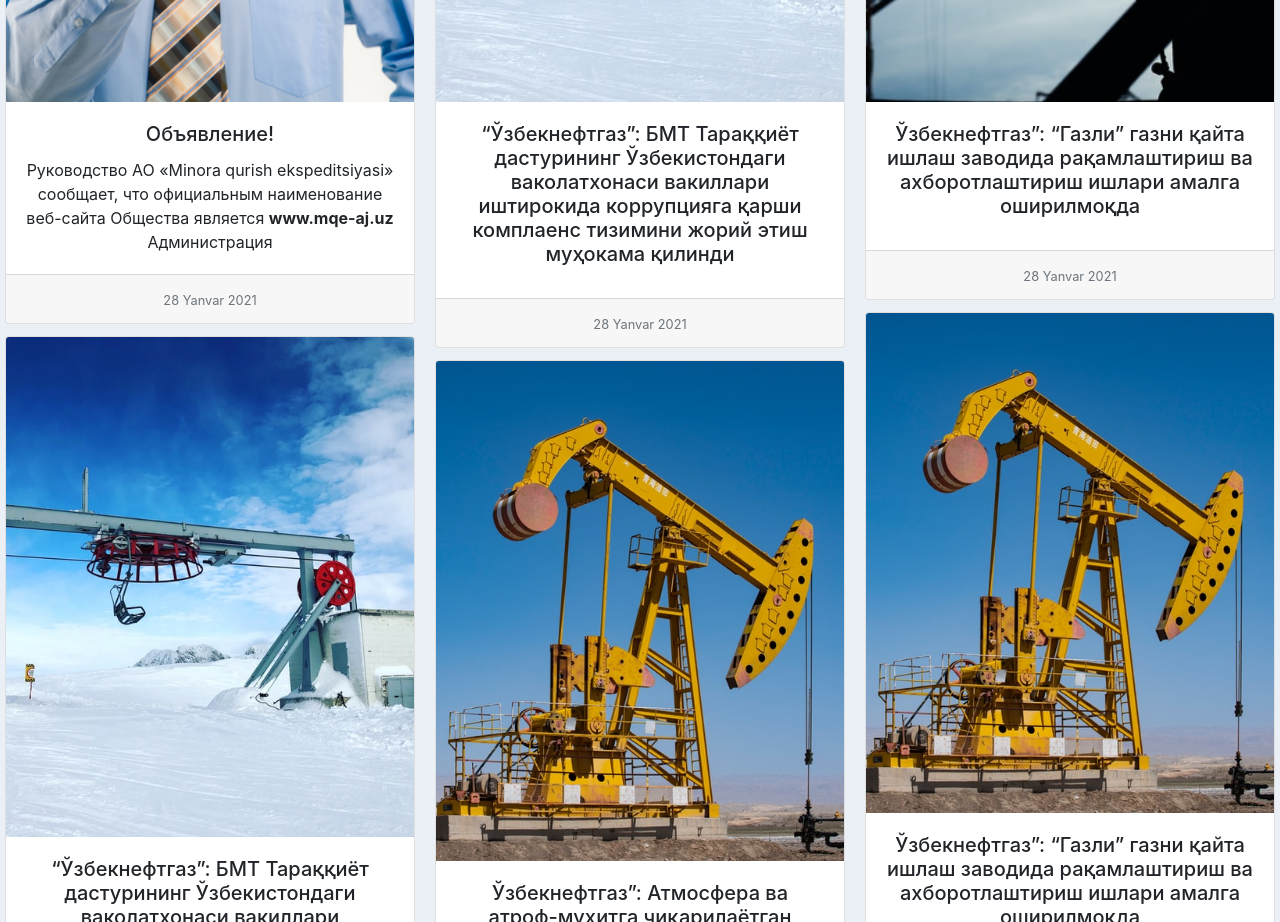
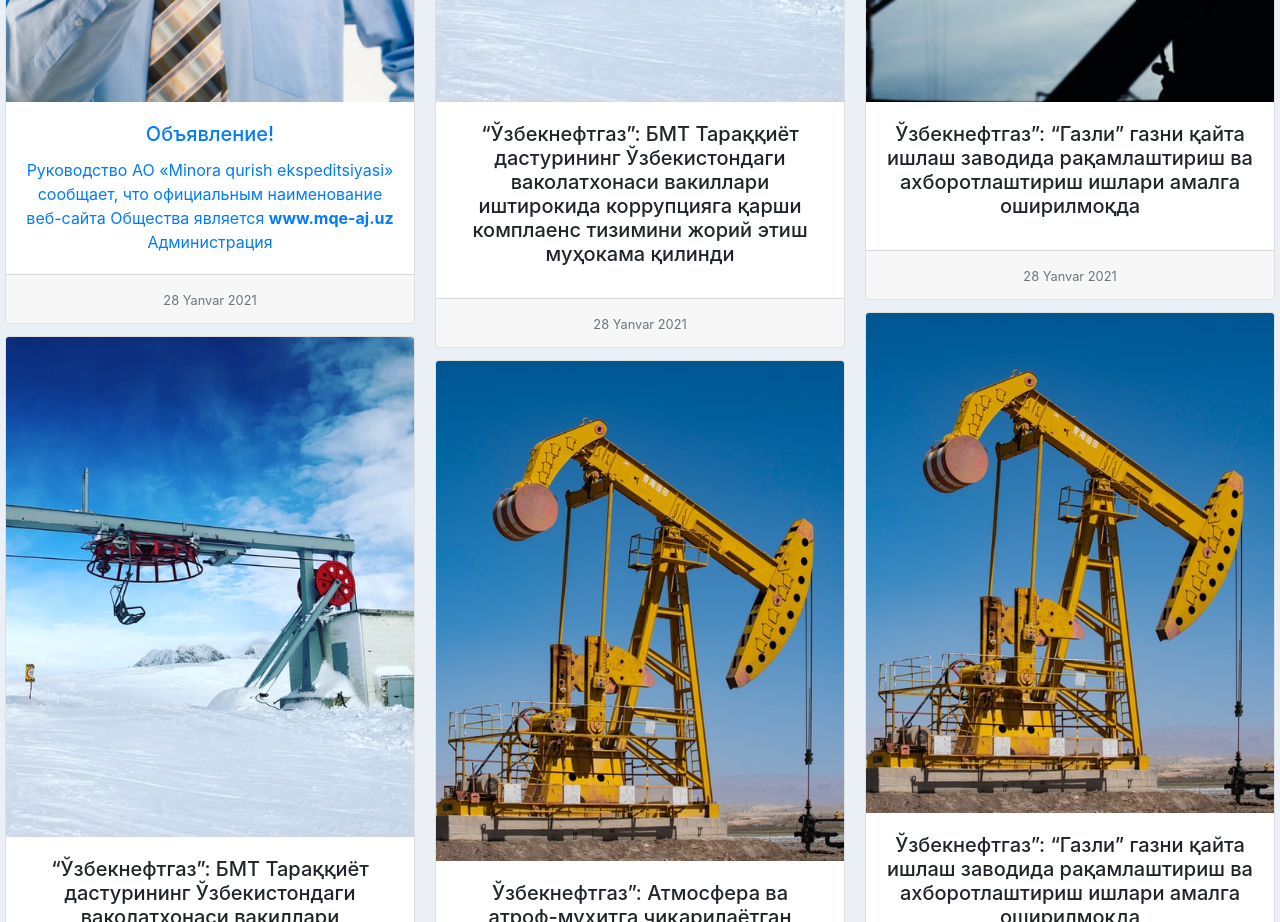
Before and after one commit to abon/minoraqurilish, a React (Create React App) app: page / in a window 1280 px wide. Shown: the part 960-1882 px from the top of the page. Built offline with nearby package versions, Linux system fonts and the light colour scheme.

Commit message:
add news

```diff
--- a/src/components/CardGroup/CardGroup.jsx
+++ b/src/components/CardGroup/CardGroup.jsx
@@ -1,5 +1,6 @@
 import { Card, CardColumns } from 'react-bootstrap';
 import { format } from 'date-fns'
+import { Link } from 'react-router-dom'
 import { uz } from 'date-fns/locale'
 
 import elon from '../../assets/elon.jpg'
@@ -13,6 +14,7 @@ import c7 from '../../assets/c7.jpg';
 
 import './CardGroup.css';
 
+
 const CardGroup = () => {
     return (
         <div className='card__group'>
@@ -21,10 +23,12 @@ const CardGroup = () => {
                 <Card className='news__card'>
                     <Card.Img variant="top" src={elon} />
                     <Card.Body>
-                        <Card.Title>Объявление!</Card.Title>
-                        <Card.Text>
-                            Руководство АО «Minora qurish ekspeditsiyasi» сообщает,  что официальным наименование веб-сайта Общества является <strong>www.mqe-aj.uz</strong> <br /> Администрация
+                        <Link to="/yangiliklar">
+                            <Card.Title>Объявление!</Card.Title>
+                            <Card.Text>
+                                Руководство АО «Minora qurish ekspeditsiyasi» сообщает,  что официальным наименование веб-сайта Общества является <strong>www.mqe-aj.uz</strong> <br /> Администрация
                         </Card.Text>
+                        </Link>
                     </Card.Body>
                     <Card.Footer>
                         <small className="text-muted">{format(new Date(), 'do MMMM yyyy', {
```
